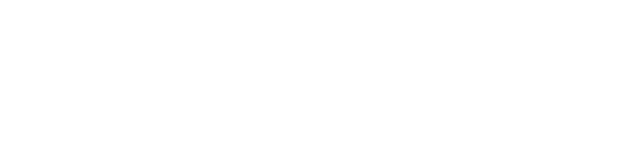
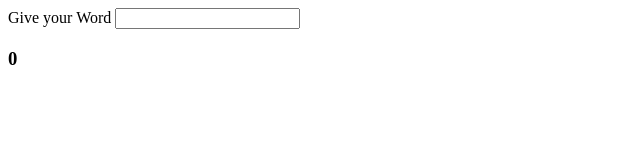
Before and after one commit to acciojob/mini-scrabble-BK-06, a website: page main.html in a window 1280 px wide. Shown: the whole page, without its empty margins (0-640 px from the left). Drawn offline with Linux system fonts and the light colour scheme.

Commit message:
created a submission

```diff
--- a/main.html
+++ b/main.html
@@ -8,6 +8,9 @@
 
 <body>
 	<!-- the entire body must be written by student -->
+	<label for="">Give your Word</label>
+    <input id="evaluatedText" type="text" />
+    <h3 id="letterCount">?</h3>
     <script type="text/javascript" src="./script.js">
 </script>
 
--- a/script.js
+++ b/script.js
@@ -1 +1,13 @@
 //your code here
+"use strict";
+
+const input = document.getElementById("evaluatedText");
+const counter = document.getElementById("letterCount");
+
+input.addEventListener("keyup", getLength);
+
+function getLength() {
+  const value = (input.value || "").length;
+  counter.textContent = value;
+}
+getLength();
```
